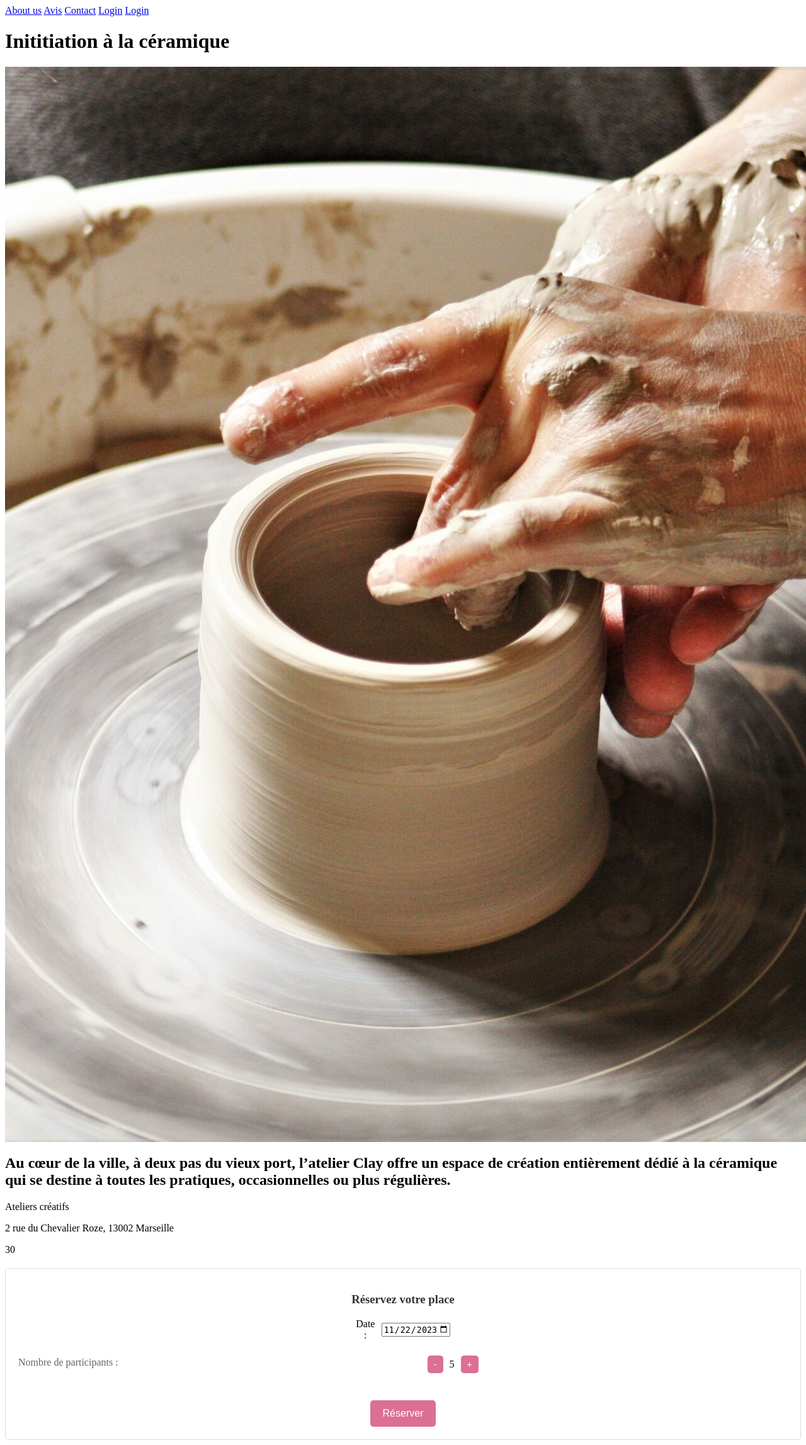
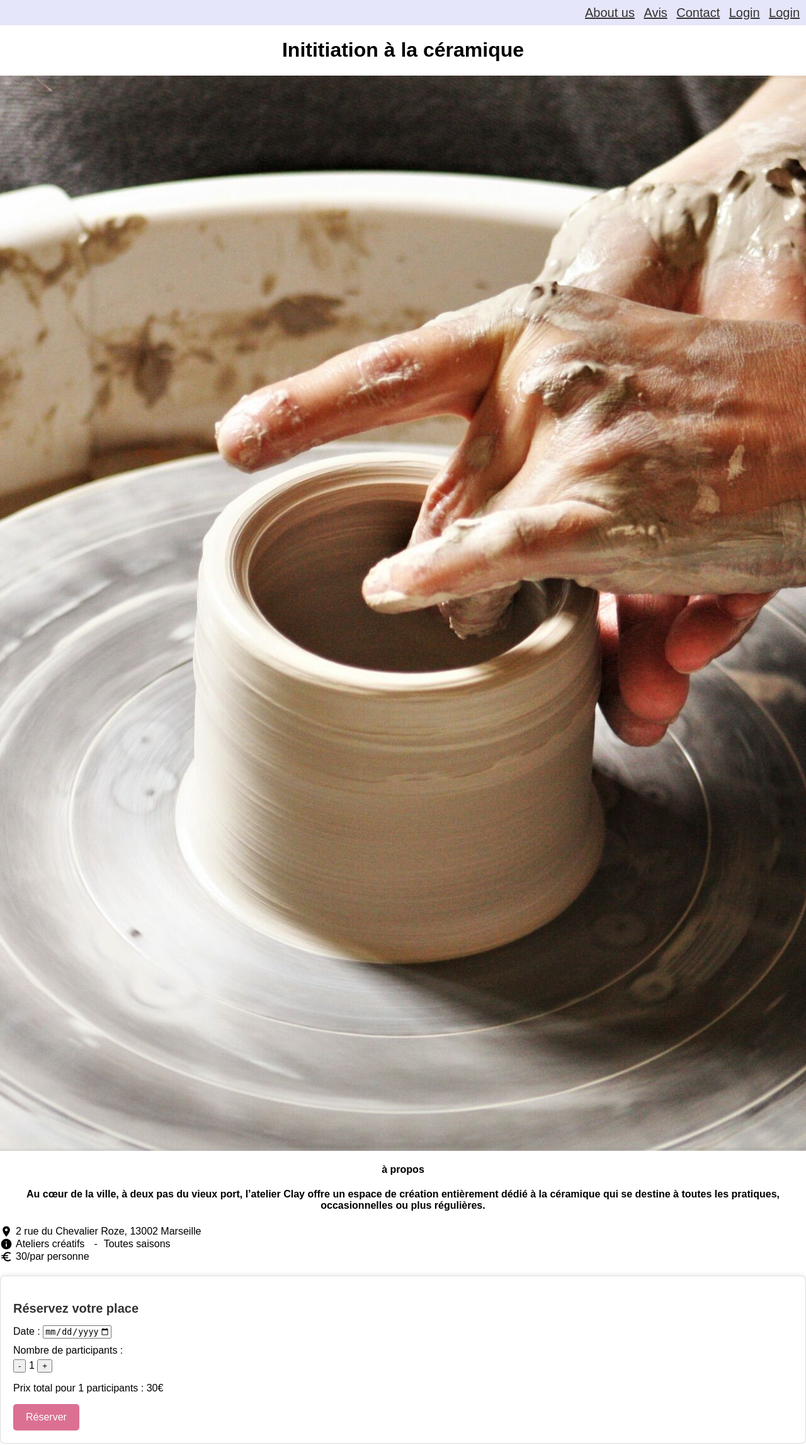
Before and after one commit to ksenijader/projetWEB, a Django app: page /activity/2/ in a window 1280 px wide; the page is wider, and only the part inside the window is pictured. Shown: that part at 63% size. Run offline with Django 4.2, Linux system fonts and the light colour scheme; data comes from the database, SQL or seed files in the repository; both versions use the stored data as it was after the commit.

Commit message:
adding activity and pack page

```diff
--- a/MarseilleInsiderApp/models.py
+++ b/MarseilleInsiderApp/models.py
@@ -47,6 +47,13 @@ class Loisir(models.Model):
     prix_fournisseur = models.ForeignKey(Prix, on_delete=models.CASCADE)
     saisons = models.CharField(max_length=10, choices=SAISON_CHOICES, verbose_name="Saison")
     description=models.TextField(verbose_name="Description du loisir")
+
+    def calcul_prix_total(self, nombre_personnes):
+        if isinstance(nombre_personnes, int):
+            prix_total = self.prix_fournisseur.prix_fournisseur * nombre_personnes
+            return prix_total
+        else:
+            return None
 
 def validate_tel_format(numero):
     # Split the address into components
@@ -109,6 +116,14 @@ class Pack(models.Model):
     nom_pack = models.CharField(max_length=10, verbose_name="Nom du pack")
     nombre_loisirs = models.IntegerField(validators=[validate_nombre_format], verbose_name="Nombre")
     description = models.TextField(verbose_name="Description du loisir")
+    prix_pack= models.IntegerField(verbose_name="Prix du pack")
+
+    def prix_du_pack(self):
+
+        loisirs_du_pack = self.contient_set.select_related('id_loisir__prix_fournisseur').all()
+        prix_reduit = sum(loisir.id_loisir.prix_fournisseur.prix_fournisseur * 0.9 for loisir in loisirs_du_pack)
+
+        return prix_reduit
 
 
 class AchetePack(models.Model):
--- a/MarseilleInsiderApp/static/css/test.css
+++ b/MarseilleInsiderApp/static/css/test.css
@@ -1,76 +1,68 @@
-/* Ajoutez ces styles à votre fichier CSS existant */
+body {
+    font-family: Arial, sans-serif;
+    margin: 0;
+    padding: 0;
+    text-align: center;
+}
+
+.information {
+    background-color: lavender;
+    height: 40px;
+    text-align: right;
+    align-content: center;
+    vertical-align: middle;
+}
+
+.information a {
+    margin-top: 0%;
+    font-size: 20px;
+    display: inline;
+    vertical-align: middle;
+    color: #333;
+    margin-right: 10px;
+}
+
+
 
 .reservation-container {
     background-color: #fff;
     padding: 20px;
     margin-top: 20px;
     border: 1px solid #ddd;
-    border-radius: 5px;
-    text-align: center;
+    border-radius: 8px;
+    text-align: left;
+    box-shadow: 0 0 10px rgba(0, 0, 0, 0.1);
 }
 
 .reservation-container h3 {
     color: #333;
-}
-
-.reservation-container p {
-    color: #666;
-    margin-top: 10px;
-}
-
-.counter-container {
-    display: flex;
-    flex-direction: row; /* Changer la direction en colonne pour aligner les éléments verticalement */
-    align-items: center;
-    margin-bottom: 1px;
-}
-
-.counter {
-    display: flex;
-    align-items: center;
-    justify-content: space-between;
-    max-width: 150px;
-    margin: 0 auto;
-    margin-top: 0; /* Ajustez cette valeur selon vos préférences */
-    margin-bottom: 0;
-}
-
-label {
-    padding-right: 10px;
-}
-
-.counter-button {
-    background-color: palevioletred;
-    color: white;
-    padding: 6px 10px;
-    font-size: 14px;
-    border: none;
-    border-radius: 5px;
-    cursor: pointer;
-}
-
-#participantsValue {
-    font-size: 16px;
-    padding: 0 10px;
-}
-
-/* Nouveaux styles pour aligner horizontalement les conteneurs de date et de participants */
-.date-container,
-.counter-container {
-    display: flex;
-    justify-content: center;
-    align-items: center;
+    font-size: 20px;
     margin-bottom: 15px;
 }
 
-.date-container input {
+/* Styles pour les champs de réservation */
+.form-group {
+    margin-bottom: 15px;
+    display: flex;
+    flex-direction: column; /* Aligne les éléments en colonne */
+}
+
+.form-group label {
+    margin-bottom: 5px; /* Espacement entre le label et le contenu en dessous */
+    display: block;
+    font-weight: normal;
+}
+
+.form-group input,
+.form-group select {
     width: 100%;
-    padding: 8px;
+    padding: 10px;
     font-size: 16px;
     border: 1px solid #ddd;
     border-radius: 5px;
 }
 
+/* Styles pour les boutons de réservation */
 .reserve-button {
     background-color: palevioletred;
     color: white;
@@ -79,9 +71,84 @@ label {
     border: none;
     border-radius: 5px;
     cursor: pointer;
-    margin-top: 20px;
 }
 
 .reserve-button:hover {
     background-color: pink;
 }
+
+.date-container,
+.counter-container {
+    display: flex;
+    align-items: center;
+    margin-bottom: 10px; /* Espacement entre les conteneurs de date et de compteur */
+}
+
+
+.location-container {
+    display: flex;
+    align-items: center;
+}
+
+.location-container i {
+    margin-right: 5px; /* Ajoutez un espacement à droite de l'icône si nécessaire */
+}
+
+.address {
+    margin: 0; /* Supprimez la marge par défaut pour l'adresse */
+    font-weight: normal;
+}
+/* Styles pour le conteneur de prix */
+.prix-container {
+    display: flex;
+    align-items: center;
+}
+
+
+
+.prix-container p {
+    /* Taille du texte du prix */
+    margin: 0; /* Supprimer les marges par défaut */
+}
+
+.prix-container h3 {
+    font-size: 18px; /* Appliquer la même taille de police que le texte de l'adresse */
+    margin: 0; /* Supprimer les marges par défaut */
+    font-weight: normal; /* Assurer que la police n'est pas en gras */
+}
+.price-label {
+    margin-left: 5px; /* Ajustez la marge selon vos besoins */
+}
+
+.info-container {
+    display: flex;
+    align-items: center;
+}
+
+.categorie-saison-container {
+    display: flex;
+    align-items: center;
+}
+
+.categorie-container,
+.saison-container {
+    display: flex;
+    align-items: center;
+    margin-right: 5px; /* Ajustez la marge selon vos besoins */
+}
+
+.separator {
+    margin: 0 10px;  /* Ajustez la marge selon vos besoins */
+}
+
+.material-icons {
+    font-size: 20px; /* Ajustez la taille de l'icône selon vos besoins */
+    margin-right: 5px; /* Ajustez l'espacement entre l'icône et le texte */
+}
+
+/* Ajustez la taille du texte selon vos besoins */
+.categorie-container p,
+.saison-container p {
+    font-size: 16px;
+    margin: 0; /* Supprimez la marge par défaut pour le texte */
+}
--- a/MarseilleInsiderApp/templates/activity_page.html
+++ b/MarseilleInsiderApp/templates/activity_page.html
@@ -6,13 +6,37 @@
 {% block content %}
     <div class="activity">
         <div class="image-container">
-        <img src="{% static 'images/loisirs/'%}{{loisir.id_loisir}}.jpeg"></div>
-        <h2>{{ loisir.description }}</h2>
-        <p>{{ loisir.categorie.get_categorie_display}}</p>
-        <p>{{ loisir.num_voie }} {{ loisir.nom_voie }}, {{ loisir.code_postal }} {{ loisir.ville }}</p>
-        <p>{{ loisir.saison }}</p>
-        <p>{{ loisir.prix_fournisseur.prix_fournisseur }}</p>
+            <img src="{% static 'images/loisirs/'%}{{loisir.id_loisir}}.jpeg">
         </div>
+
+
+        <h4>à propos</h4>
+        <h4>{{ loisir.description }}</h4>
+        <div class="location-container">
+            <i class="material-icons">location_on</i>
+            <p class="address">
+                {{ loisir.num_voie }} {{ loisir.nom_voie }}, {{ loisir.code_postal }} {{ loisir.ville }}
+            </p>
+        </div>
+
+        <div class="info-container">
+            <div class="categorie-saison-container">
+                <div class="categorie-container">
+                    <span class="material-icons">info</span>
+                    <p>{{ loisir.categorie.get_categorie_display }}</p>
+                </div>
+                <div class="separator">-</div>
+                <div class="saison-container">
+                    <p>{{ loisir.get_saisons_display }}</p>
+                </div>
+            </div>
+        </div>
+
+        <div class="prix-container">
+        <span class="material-icons">euro</span>
+            <p>{{ loisir.prix_fournisseur.prix_fournisseur }}</p><h4 class="address"> /par personne</h4>
+        </div>
+
 
     <div class="reservation-container">
         <h3>Réservez votre place</h3>
@@ -20,42 +44,55 @@
         <div class="counter-container">
             <div class="counter">
                 <label for="reservationDate">Date :</label>
-                <input type="date" id="reservationDate" name="reservationDate" value="2023-11-22" min="2023-11-22" max="2024-12-31">
+                <input type="date" id="reservationDate" name="reservationDate"  min="2023-11-22" max="2024-12-31">
             </div>
         </div>
 
-        <div class="counter-container">
-            <p>Nombre de participants :</p>
+        <div class="form-group">
+            <label for="participantsValue">Nombre de participants :</label>
             <div class="counter">
                 <button class="counter-button" id="decreaseParticipants">-</button>
-                <span id="participantsValue">5</span>
+                <span id="participantsValue">{{ nombre_personnes }}</span>
                 <button class="counter-button" id="increaseParticipants">+</button>
             </div>
         </div>
 
+        <!-- Dans votre HTML -->
+        <p class="prix-total">Prix total pour {{ nombre_personnes }} participants : {{ prix_total }}€</p>
+
+
         <button class="reserve-button">Réserver</button>
     </div>
 
-    <!-- Ajout du script JavaScript -->
     <script>
      document.addEventListener("DOMContentLoaded", function () {
             var participantsValue = document.getElementById("participantsValue");
             var decreaseButton = document.getElementById("decreaseParticipants");
             var increaseButton = document.getElementById("increaseParticipants");
+            var prixTotalElement = document.querySelector(".prix-total");
+
+    // Prix unitaire par participant (venant du serveur Django)
+            var prixUnitaire = {{ loisir.prix_fournisseur.prix_fournisseur }};
+
+            function updatePrixTotal() {
+                var currentValue = parseInt(participantsValue.textContent);
+                prixTotalElement.textContent = "Prix total pour " + currentValue + " participants : " + (currentValue * prixUnitaire) + "€";
+            }
 
         decreaseButton.addEventListener("click", function () {
             var currentValue = parseInt(participantsValue.textContent);
             if (currentValue > 1) {
                 participantsValue.textContent = currentValue - 1;
+                updatePrixTotal();
             }
         });
 
         increaseButton.addEventListener("click", function () {
             var currentValue = parseInt(participantsValue.textContent);
             participantsValue.textContent = currentValue + 1;
+            updatePrixTotal();
         });
     });
      </script>
 
-
 {% endblock %}
--- a/MarseilleInsiderApp/templates/base_1.html
+++ b/MarseilleInsiderApp/templates/base_1.html
@@ -1,6 +1,7 @@
 {% load static %}
 <html>
 <head>
+    <link rel="stylesheet" href="https://fonts.googleapis.com/icon?family=Material+Icons">
     <link rel="stylesheet" href="{% static 'css/test.css' %}">
 </head>
 <body>
--- a/MarseilleInsiderApp/views.py
+++ b/MarseilleInsiderApp/views.py
@@ -47,3 +47,17 @@ def inscription(request):
         form = InscriptionForm()
 
     return render(request, 'inscription_page.html', {'form': form})
+
+def vw_activity(request, id_loisir):
+    loisir = Loisir.objects.get(pk=id_loisir)
+
+    nombre_personnes = int(request.GET.get('nombre_participants', 1))
+
+    prix_total = loisir.calcul_prix_total(nombre_personnes)
+
+    context = {
+        'loisir': loisir,
+        'nombre_personnes': nombre_personnes,
+        'prix_total': prix_total,
+    }
+    return render(request, 'activity_page.html', context)
--- a/projetWEB/urls.py
+++ b/projetWEB/urls.py
@@ -24,7 +24,7 @@ urlpatterns = [
     path('home/',vw_home),
     path('activities/',vw_activities),
     path('activities/<str:categorie>/',vw_activities_cat_filter),
-    path('activity/<int:id_loisir>/',vw_activity),
+    path('activity/<int:id_loisir>/',vw_activity, name='activity_detail'),
     path('inscription/', inscription, name='inscription'),
     path('accounts/', include('django.contrib.auth.urls')),
     path('login/', auth_views.LoginView.as_view(template_name="registration/login.html"), name='login'),
```
Also changed, not shown: MarseilleInsiderApp/templates/pack_page.html (+4 -4 lines), MarseilleInsiderApp/migrations/0011_pack_prix_pack.py (added), MarseilleInsiderApp/templates/activities_cat_filter.html (line endings or trailing spaces), db.sqlite3. Lines whose indentation alone changed are shown as unchanged.
